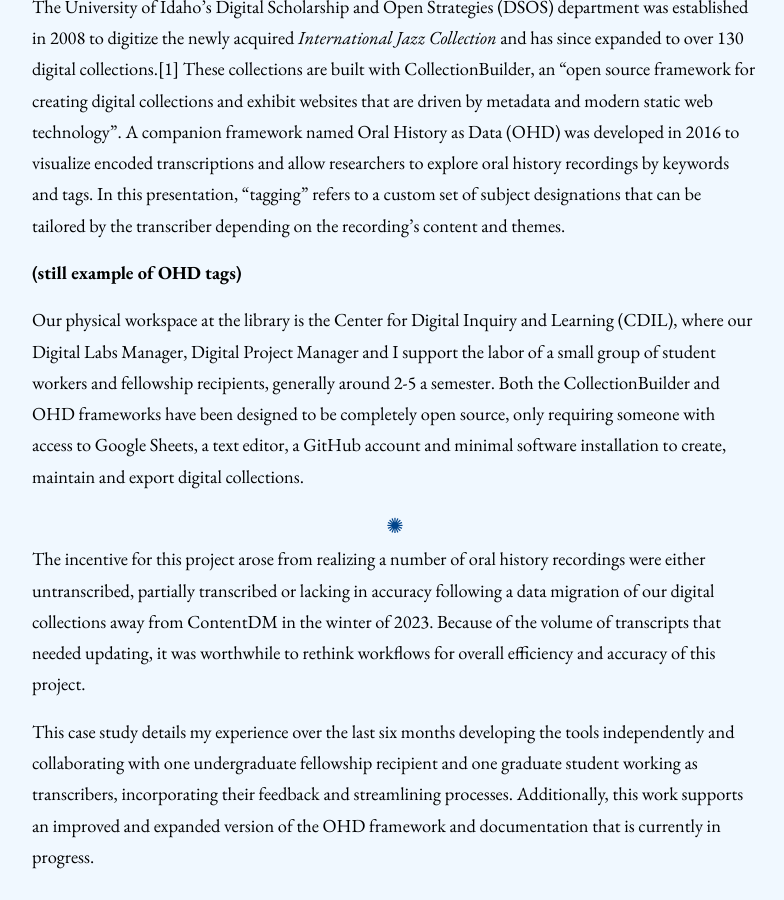
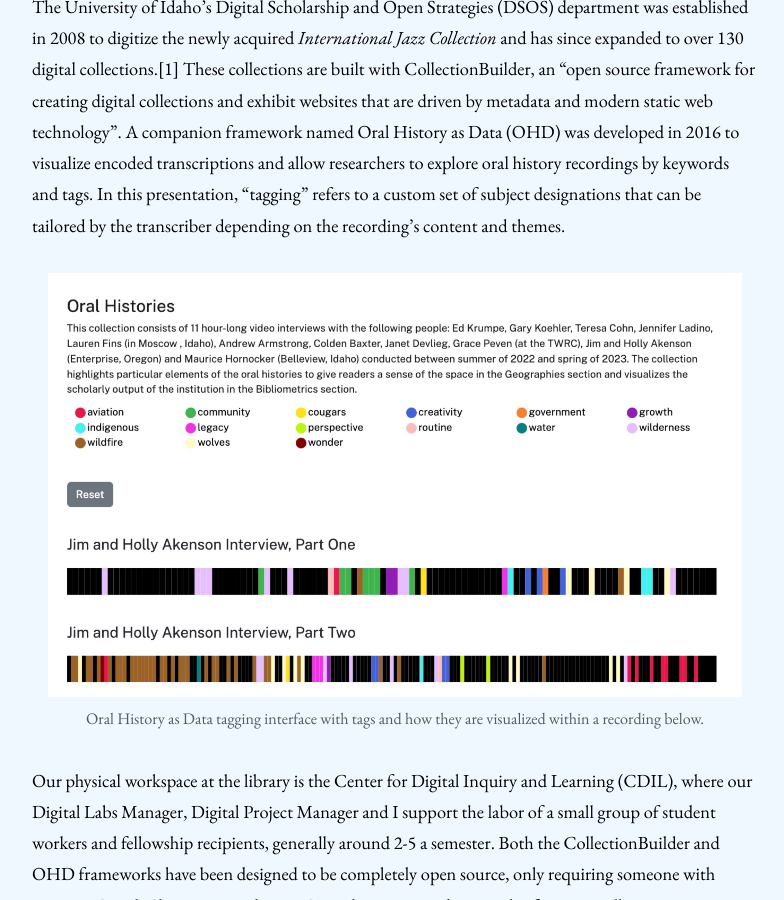
Before and after one commit to aweymo-ui/distant_tech_talk, a Jekyll site: the page built from content/1_background.md, in a window 1280 px wide and 900 px high, scrolled down 437 px. Shown: the whole window, without its empty margins (245-1029 px from the left). Built offline with Jekyll 4.4.1, drawn with Linux system fonts in a browser that asks for light colours; some web fonts are replaced.

Commit message:
progress

```diff
--- a/content/1_background.md
+++ b/content/1_background.md
@@ -12,7 +12,7 @@ gallery: true
 
 The University of Idaho’s Digital Scholarship and Open Strategies (DSOS) department was established in 2008 to digitize the newly acquired _International Jazz Collection_ and has since expanded to over 130 digital collections.[1] These collections are built with CollectionBuilder, an “open source framework for creating digital collections and exhibit websites that are driven by metadata and modern static web technology”. A companion framework named Oral History as Data (OHD) was developed in 2016 to visualize encoded transcriptions and allow researchers to explore oral history recordings by keywords and tags. In this presentation, “tagging” refers to a custom set of subject designations that can be tailored by the transcriber depending on the recording’s content and themes.
 
-**(still example of OHD tags)**
+{% include gallery-figure.html img="dtt_01.jpg" alt="Screenshot of Oral History as data tagging interface." caption="Oral History as Data tagging interface with tags and how they are visualized within a recording below." width="100%" %}
 
 Our physical workspace at the library is the Center for Digital Inquiry and Learning (CDIL), where our Digital Labs Manager, Digital Project Manager and I support the labor of a small group of student workers and fellowship recipients, generally around 2-5 a semester. Both the CollectionBuilder and OHD frameworks have been designed to be completely open source, only requiring someone with access to Google Sheets, a text editor, a GitHub account and minimal software installation to create, maintain and export digital collections.
 
```
Also changed, not shown: content/2_challenges.md (+1 -1 lines), content/3_process.md (+2 -0 lines), images/dtt_01.jpg (added), 8 other files.
